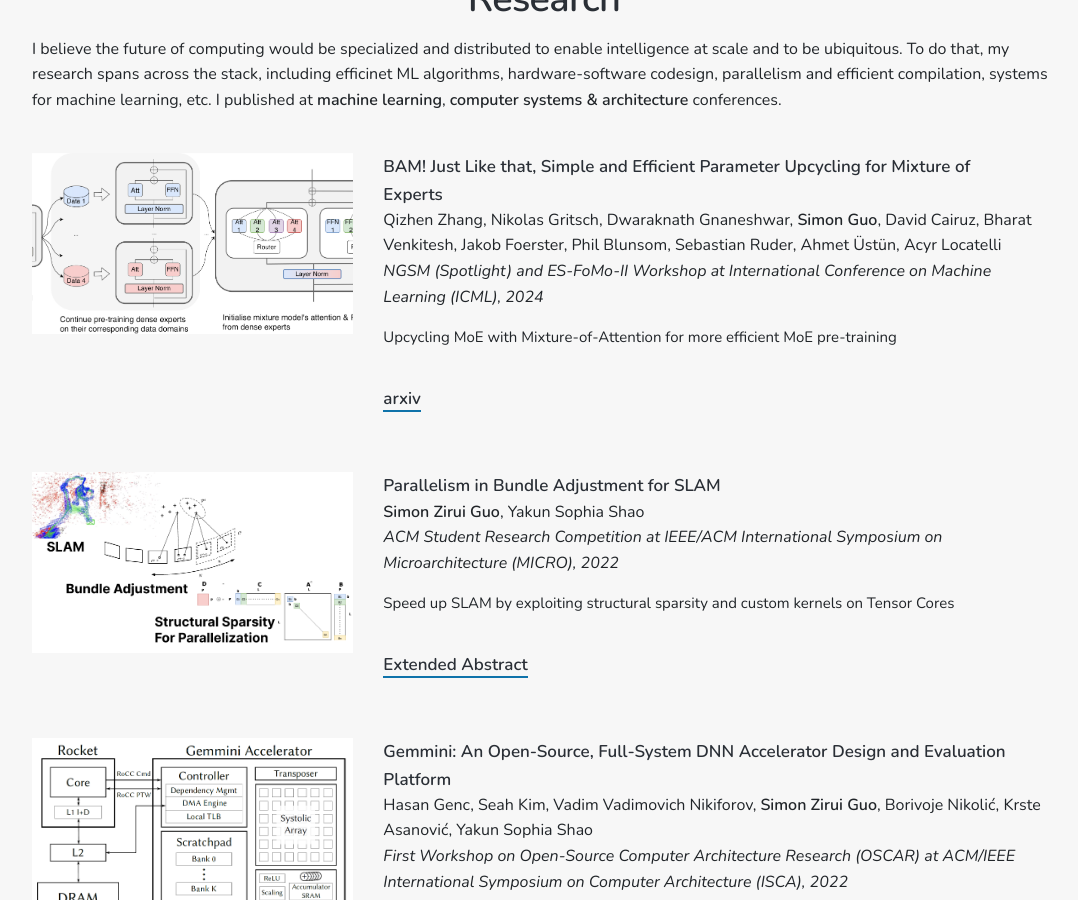
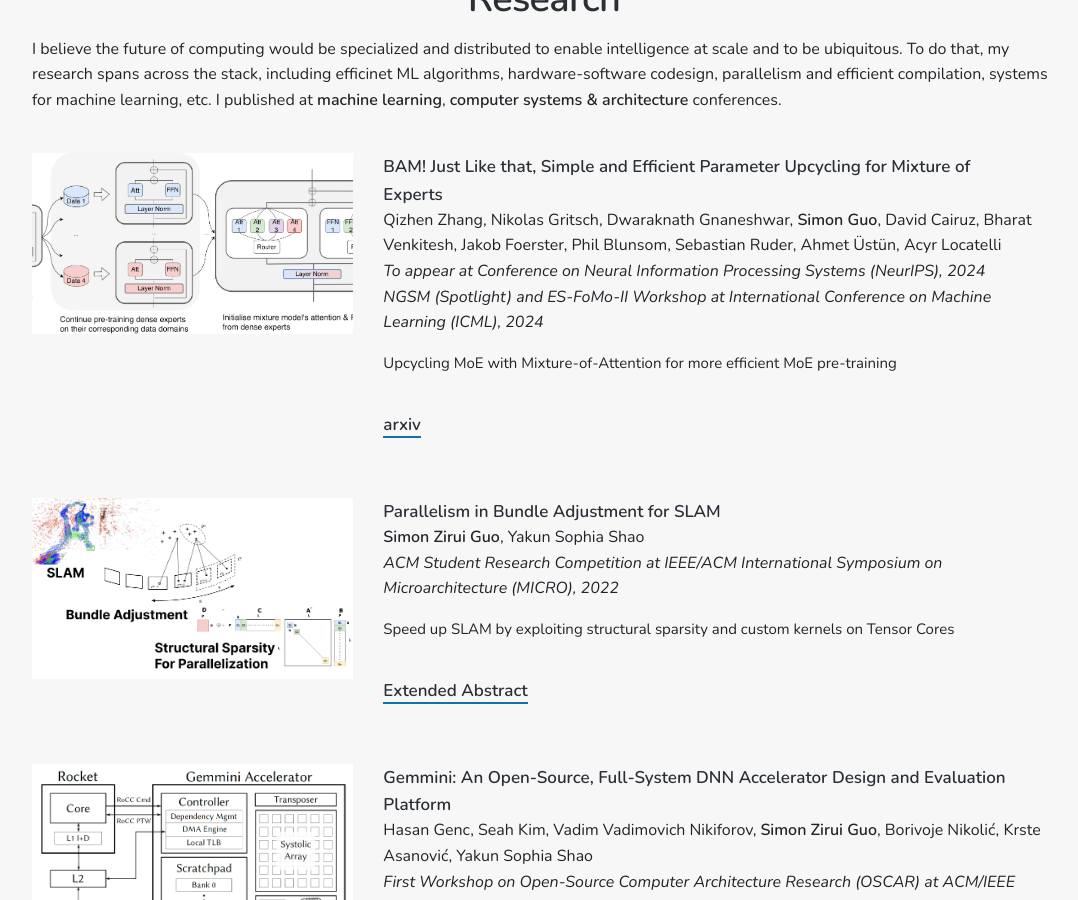
Before and after one commit to simonguozirui/simonguozirui.github.io, a Jekyll site: the page built from index.html, in a window 1280 px wide and 900 px high, scrolled down 760 px. Shown: the whole window, without its empty margins (96-1174 px from the left). Built offline with Jekyll 4.4.1, drawn with Linux system fonts in a browser that asks for light colours; nearby versions of some CDN libraries; the list of posts is cut into pages by our own code.

Commit message:
it is neurips time

```diff
--- a/_research/2024-07-26-bam-moe.md
+++ b/_research/2024-07-26-bam-moe.md
@@ -5,8 +5,9 @@ date_display: "Jul 2024"
 featured_image: '/images/research/bam-moe.png'
 author: Qizhen Zhang, Nikolas Gritsch, Dwaraknath Gnaneshwar, <b>Simon Guo</b>,  David Cairuz, Bharat Venkitesh, Jakob Foerster, Phil Blunsom, Sebastian Ruder, Ahmet Üstün, Acyr Locatelli
 author_notation:
-conference_full: NGSM (Spotlight) and ES-FoMo-II Workshop at International Conference on Machine Learning (ICML), 2024
-conference_short: NGSM (Spotlight) and ES-FoMo-II Workshop at ICML 2024
+conference_full: To appear at Conference on Neural Information Processing Systems (NeurIPS), 2024  <br>
+    NGSM (Spotlight) and ES-FoMo-II Workshop at International Conference on Machine Learning (ICML), 2024
+conference_short: NeurIPS 2024, NGSM (Spotlight) & ES-FoMo-II Workshop at ICML 2024
 award:
 excerpt: Upcycling MoE with Mixture-of-Attention for more efficient MoE pre-training
 paper_text: [arxiv]
```
